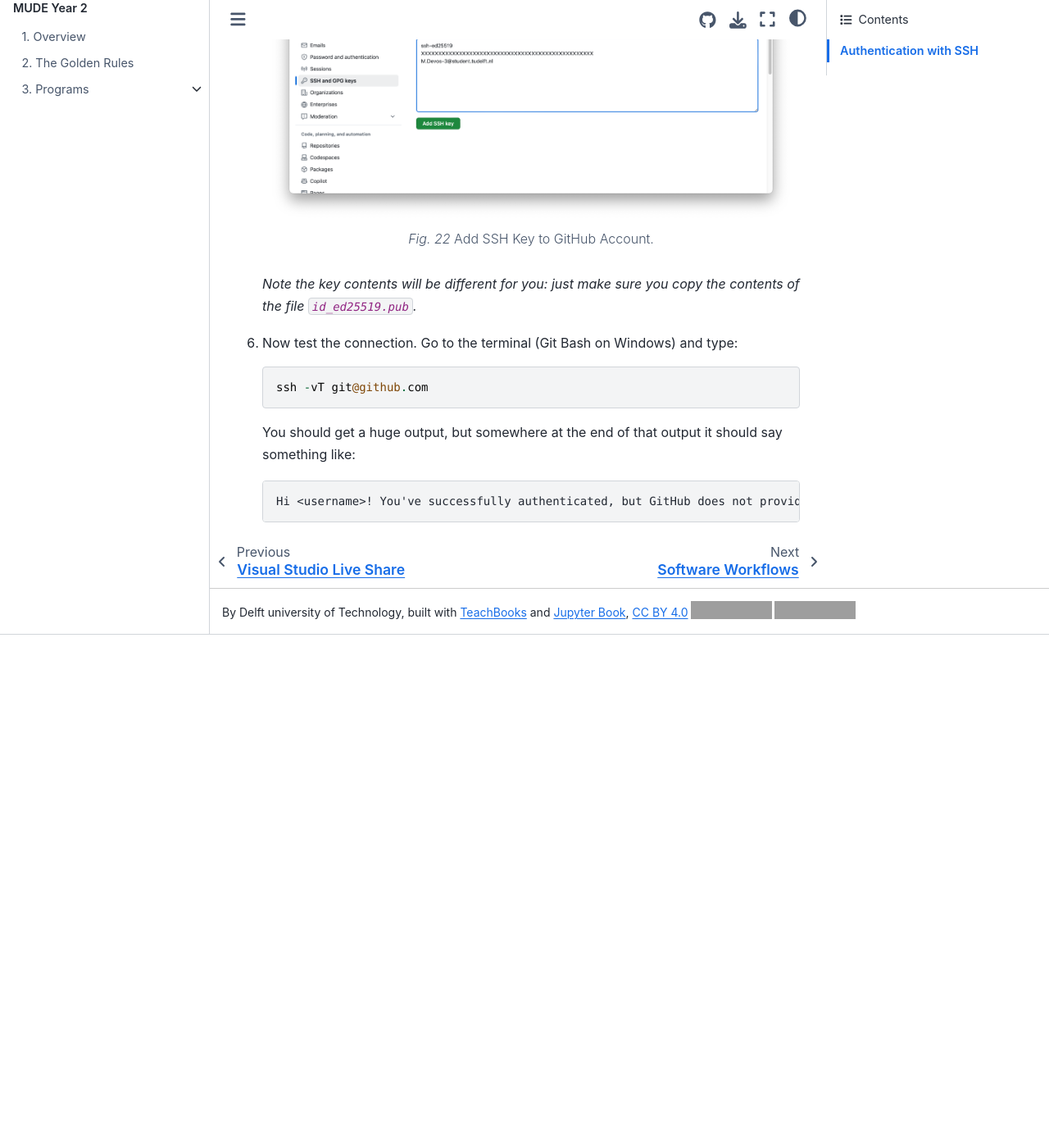
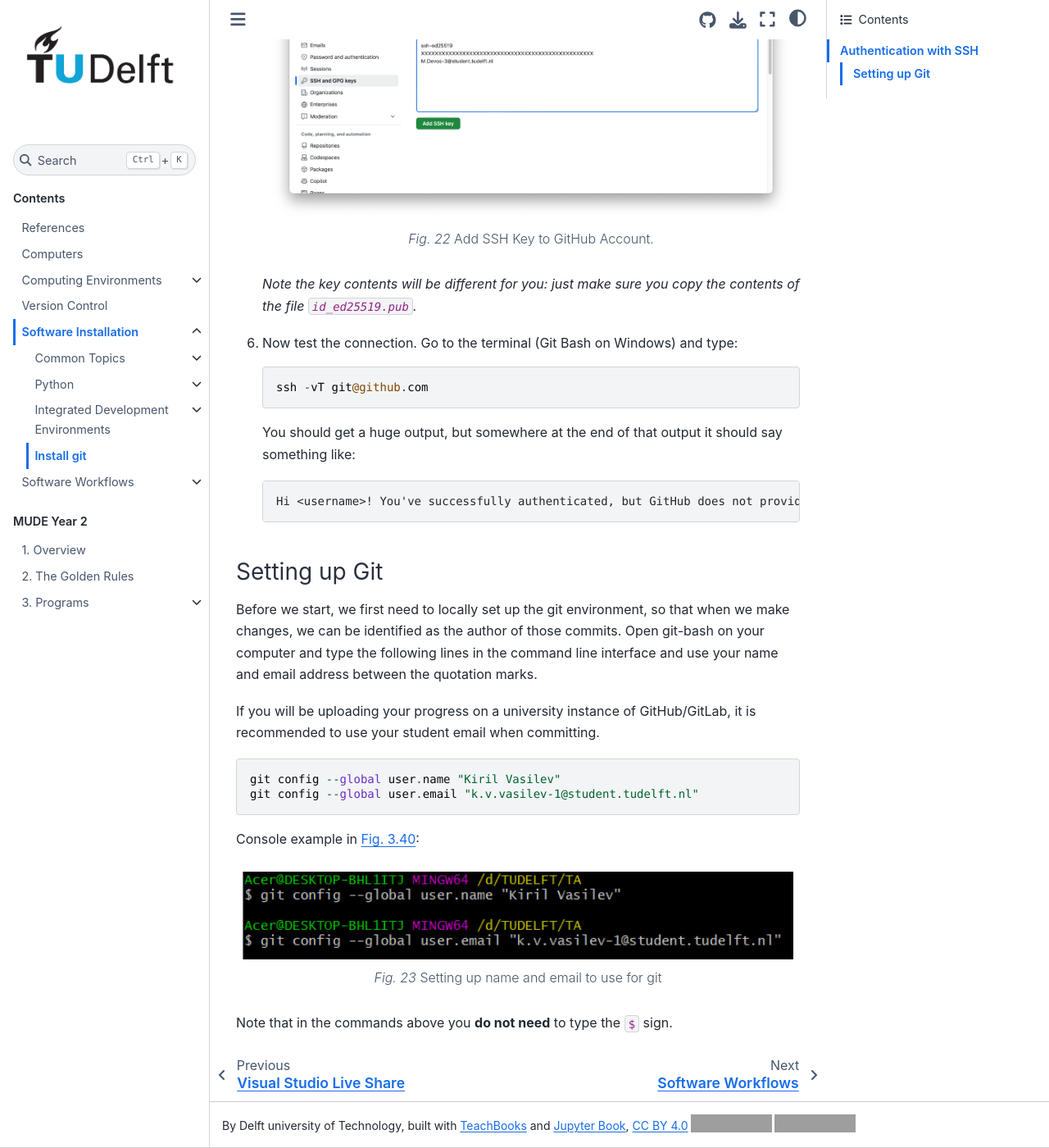
Before and after one commit to TeachBooks/learn-programming, a Jupyter Book: the page built from book/install/git/intro.md, in a window 1280 px wide and 1400 px high, scrolled down 3011 px. Shown: the whole window at 82% size. Built offline with Jupyter Book 1.0.4 settings and Sphinx 7.4.7 and the Sphinx Book theme 1.1.4, drawn with Linux system fonts in a browser that asks for light colours; comment, search, counter and statistics services are not loaded; before the commit the page ends 3785 px from its top, so only the background shows below that; grey boxes are pictures that could not be loaded.

Commit message:
Added git name

````diff
--- a/book/install/git/intro.md
+++ b/book/install/git/intro.md
@@ -129,3 +129,27 @@
     ```
     Hi <username>! You've successfully authenticated, but GitHub does not provide shell access.
     ```
+
+### Setting up Git
+
+
+Before we start, we first need to locally set up the git environment, so that when we make changes, we can be identified as the author of those commits. Open git-bash on your computer and type the following lines in the command line interface and use your name and email address between the quotation marks.
+
+If you will be uploading your progress on a university instance of GitHub/GitLab, it is recommended to use your student email when committing.
+
+```
+git config --global user.name "Kiril Vasilev"
+git config --global user.email "k.v.vasilev-1@student.tudelft.nl"
+```
+
+Console example in {numref}`setup1`:
+
+```{figure} ./figures/setup1.png
+---
+width: 100%
+name: setup1
+---
+Setting up name and email to use for git
+```
+
+Note that in the commands above you **do not need** to type the `$` sign.
````
Also changed, not shown: book/install/git/figures/setup1.png (added).
